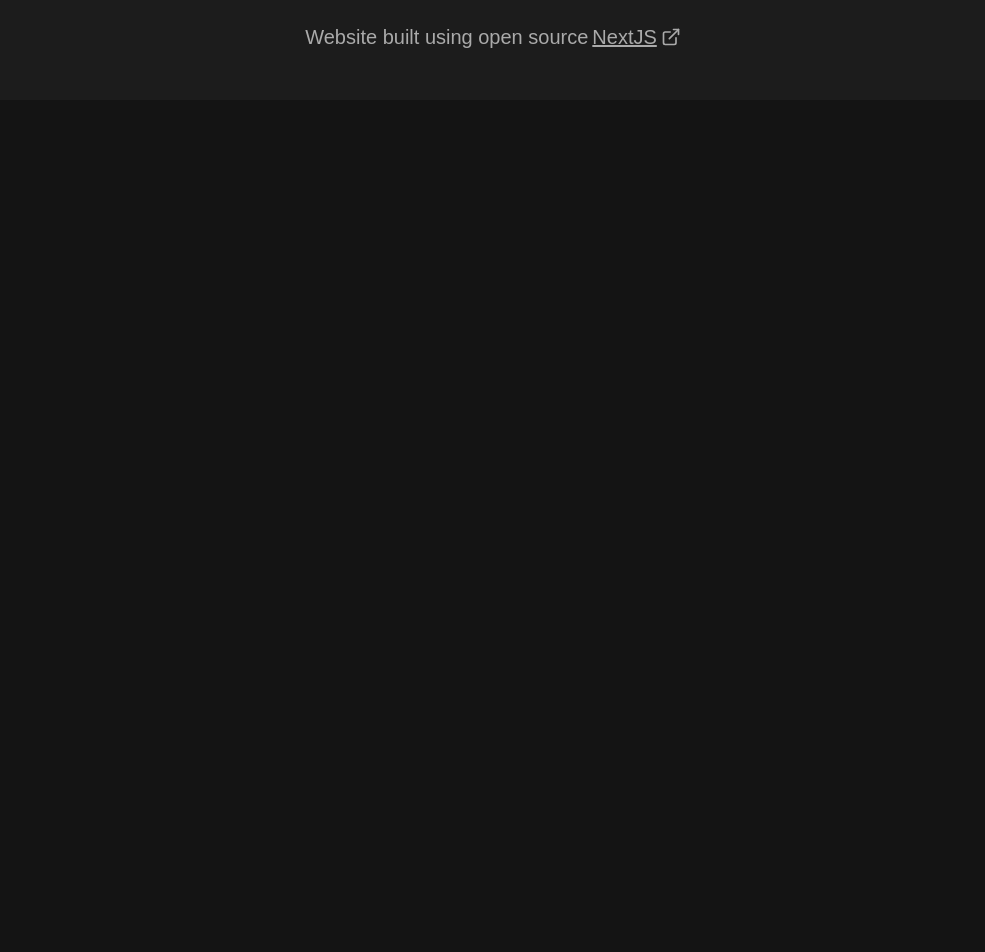
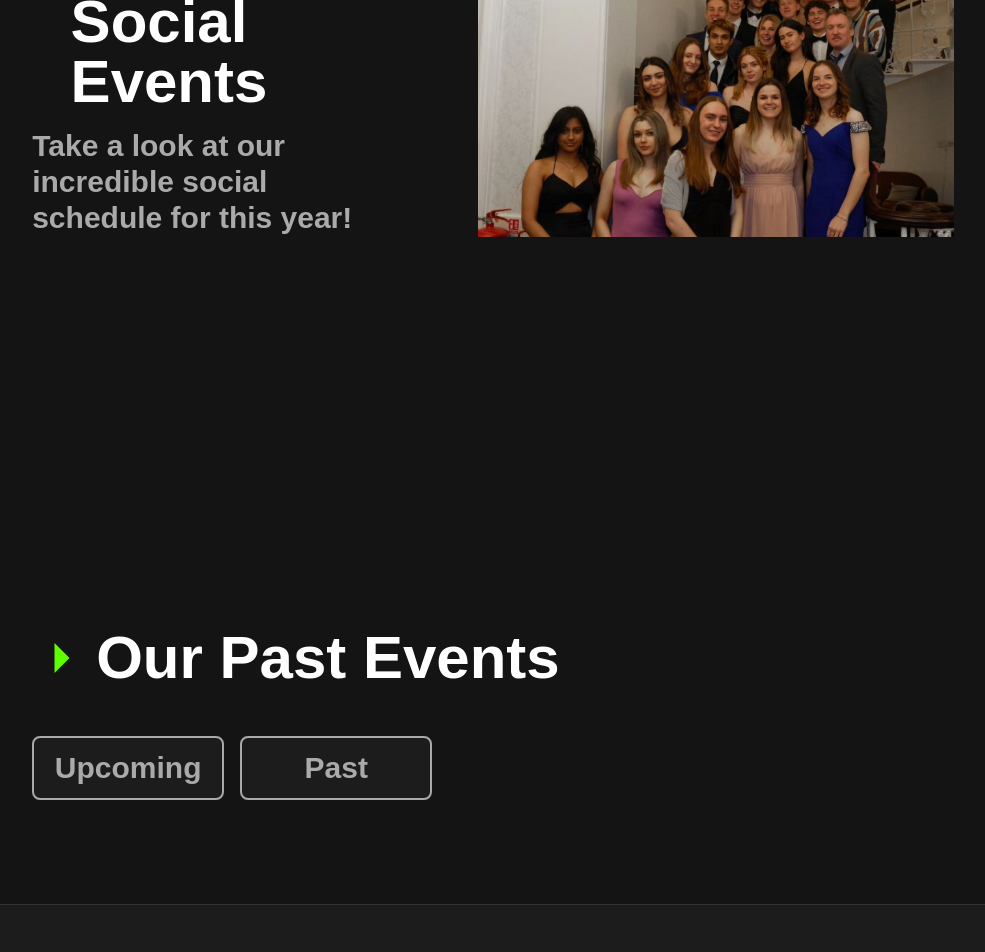
Before and after one commit to Exeter-Computer-Science-Society/excs-website, a Next.js app: page /events in a window 1280 px wide. Shown: the part 300-1252 px from the top of the page, without its empty margins (147-1132 px from the left). Before the commit the page ends 800 px from the top, so only its background shows below. Built offline with nearby package versions, Linux system fonts and the light colour scheme.

Commit message:
Created the basic template for the events page, need to do some styling to the event cards and also make them clickable.

```diff
--- a/app/data/events.json
+++ b/app/data/events.json
@@ -1,16 +1,29 @@
 [
 	{
-		"name": "",
-		"description": "",
-		"date": "",
-		"location": "",
-		"type": ""
+		"title": "event0",
+		"description": "asdfasjdflkjaskldj lkasjdflkjkl sadfkl askfdjkl jaskldfj jasdfkl ajsfjkl",
+		"date": "2024-09-13",
+		"time": "12:00 PM",
+		"location": "On Campus",
+		"location_link": "https://www.google.com/maps",
+		"tags": ["social", "academic"]
 	},
 	{
-		"name": "",
-		"description": "",
-		"date": "",
-		"location": "",
-		"type": ""
+		"title": "event1",
+		"description": "asdfasjdflkjaskldj lkasjdflkjkl sadfkl askfdjkl jaskldfj jasdfkl ajsfjkl",
+		"date": "2024-09-14",
+		"time": "12:00 PM",
+		"location": "On Campus",
+		"location_link": "https://www.google.com/maps",
+		"tags": ["social", "academic"]
+	},
+	{
+		"title": "event2",
+		"description": "asdfasjdflkjaskldj lkasjdflkjkl sadfkl askfdjkl jaskldfj jasdfkl ajsfjkl asdfkla sjf kasjf k jklasdjf lkjaklsf jlk klj alkjklsdjf dsfkj sadhfh3h ksadfi h3ij nkjs",
+		"date": "2024-09-15",
+		"time": "12:00 PM",
+		"location": "On Campus",
+		"location_link": "https://www.google.com/maps",
+		"tags": ["fun"]
 	}
 ]
--- a/app/events/page.jsx
+++ b/app/events/page.jsx
@@ -1,7 +1,111 @@
+'use client'
+
+import Image from "next/image";
+import Link from "next/link";
+import { IoMdArrowDropright } from "react-icons/io";
+
+import data from "../data/events.json";
+import { useEffect, useState } from "react";
+
 export default function Events() {
+
+	const [upcoming, setUpcoming] = useState([]);
+	const [past, setPast] = useState([]);
+	const [toggle, setToggle] = useState(false);
+
+	/**
+	 * This use effect sorts the events by date into current and past
+	 */
+	useEffect(() => {
+
+		// show the events one day after as well for safekeeping
+		const upcomingEvents = data.filter(event => {
+			let eventDate = new Date(event.date)
+			eventDate.setDate(eventDate.getDate() + 1);
+			let now = new Date()
+
+			return eventDate >= now
+		})
+
+		const pastEvents = data.filter(event => {
+			let eventDate = new Date(event.date)
+			eventDate.setDate(eventDate.getDate() + 1);
+			let now = new Date()
+
+			return eventDate < now
+		})
+
+		console.log(upcomingEvents, pastEvents);
+
+		setUpcoming(upcomingEvents);
+		setPast(pastEvents);
+	}, [])
+
+
 	return (
-		<div className="w-screen h-full pt-32">
+		<div className="w-screen h-full pt-32 pl-[var(--page-padding-left)] pr-[var(--page-padding-right)]">
+			{/* Heading */}
+			<div className="w-full h-screen flex justify-center items-center gap-20 pb-72">
+				<div className="w-1/2 flex flex-col gap-4">
+					<h1 className="text-white font-bold text-6xl flex gap-1"><IoMdArrowDropright className="text-accent" /> EXCS Social Events</h1>
+					<h1 className="text-light_text font-bold text-3xl">Take a look at our incredible social schedule for this year!</h1>
+				</div>
 
+				<div>
+					<Image src={"/images/easter-ball.png"} width={600} height={600} alt={"solo programming"} />
+				</div>
+			</div>
+
+			{/* calendar */}
+			<div className="w-full h-full">
+
+			</div>
+
+			{/* list of upcoming events */}
+			<div className="w-full h-full">
+				<h1 className="text-white font-bold text-6xl flex gap-1"><IoMdArrowDropright className="text-accent" /> Our {toggle ? "Upcoming" : "Past"} Events</h1>
+
+				<div className="flex gap-4 w-full justify-start items-center pt-12">
+					<div className="w-48 h-16 flex justify-center items-center border-2 border-light_text p-2 rounded-lg bg-primary hover:border-accent transition-all duration-200 cursor-pointer hover:text-accent text-light_text" onClick={() => setToggle(true)}>
+						<h1 className="text-inherit text-3xl font-bold">Upcoming</h1>
+					</div>
+
+					<div className="w-48 h-16 flex justify-center items-center border-2 border-light_text p-2 rounded-lg bg-primary hover:border-accent transition-all duration-200 cursor-pointer hover:text-accent text-light_text" onClick={() => setToggle(false)}>
+						<h1 className="text-inherit text-3xl font-bold">Past</h1>
+					</div>
+				</div>
+
+
+				<div className="w-full h-full flex flex-col gap-4 pt-6">
+					{
+						toggle ? (
+							upcoming.map((event, index) => {
+								return (
+									<div key={index} className="w-full h-fit p-8 bg-primary rounded-xl flex flex-col gap-2 border border-secondary">
+										<h1 className="text-accent text-6xl font-extrabold">{event.title}</h1>
+										<h1 className="text-light_text text-2xl font-bold">{event.date}</h1>
+										<h1 className="text-light_text text-2xl font-bold">{event.time}</h1>
+										<h1 className="text-light_text text-2xl pt-4 font-bold">{event.description}</h1>
+									</div>
+								)
+							})
+						) : (
+							past.map((event, index) => {
+								return (
+									<div key={index} className="w-full h-fit p-8 bg-primary rounded-xl flex flex-col gap-2 border border-secondary">
+										<h1 className="text-accent text-6xl font-extrabold">{event.title}</h1>
+										<h1 className="text-light_text text-2xl font-bold">{event.date}</h1>
+										<h1 className="text-light_text text-2xl font-bold">{event.time}</h1>
+										<h1 className="text-light_text text-2xl pt-4 font-bold">{event.description}</h1>
+									</div>
+								)
+							})
+						)
+					}
+
+
+				</div>
+			</div>
 		</div>
 	)
 }
```
Also changed, not shown: app/data/new.json (+7 -0 lines), .eslintrc.json.
